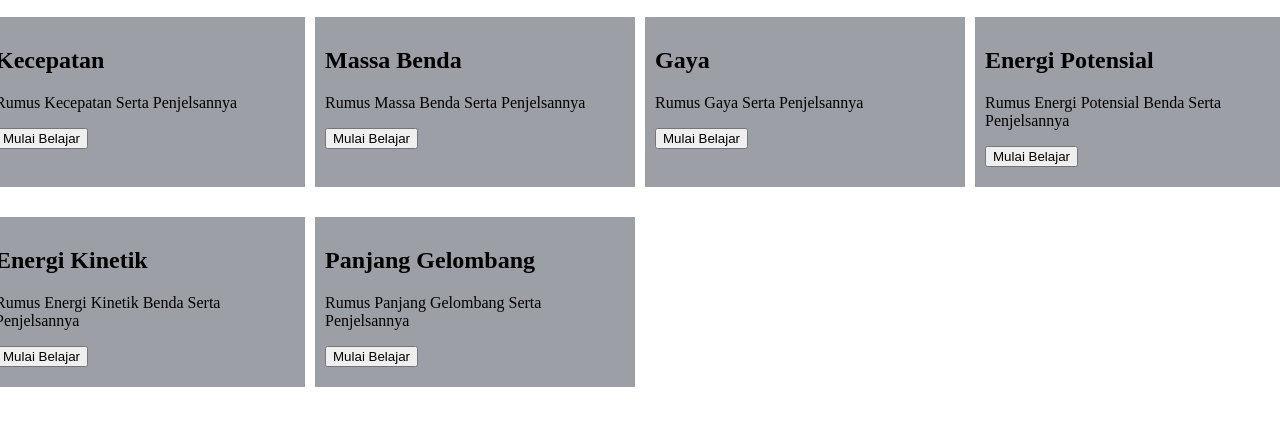
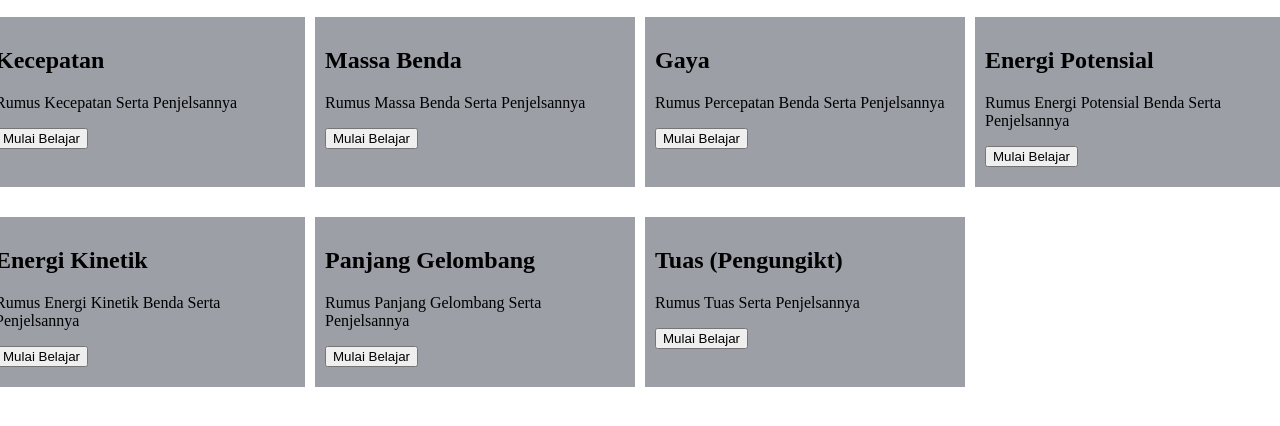
Before and after one commit to rjial/paradigma, a plain HTML site: page RumusFisika/rumus_fisika.html in a window 1280 px wide. Shown: the part 48-474 px from the top of the page. Drawn offline with Linux system fonts and the light colour scheme.

Commit message:
Add files via upload

```diff
--- a/RumusFisika/rumus_fisika.html
+++ b/RumusFisika/rumus_fisika.html
@@ -31,7 +31,7 @@
         </div>
         <div class="materi">
             <h2>Gaya </h2>
-            <p>Rumus Gaya Serta Penjelsannya</p>
+            <p>Rumus Percepatan Benda Serta Penjelsannya</p>
             <button onclick="parent.location='rumusgaya.html'">Mulai Belajar</button>
         </div>
         <div class="materi">
@@ -49,6 +49,11 @@
             <p>Rumus Panjang Gelombang Serta Penjelsannya</p>
             <button onclick="parent.location='panjanggelombang.html'">Mulai Belajar</button>
         </div>
+		<div class="materi">
+            <h2>Tuas (Pengungikt) </h2>
+            <p>Rumus Tuas Serta Penjelsannya</p>
+            <button onclick="parent.location='rumus_tuas.html'">Mulai Belajar</button>
+        </div>
     </div>
 
 
```
